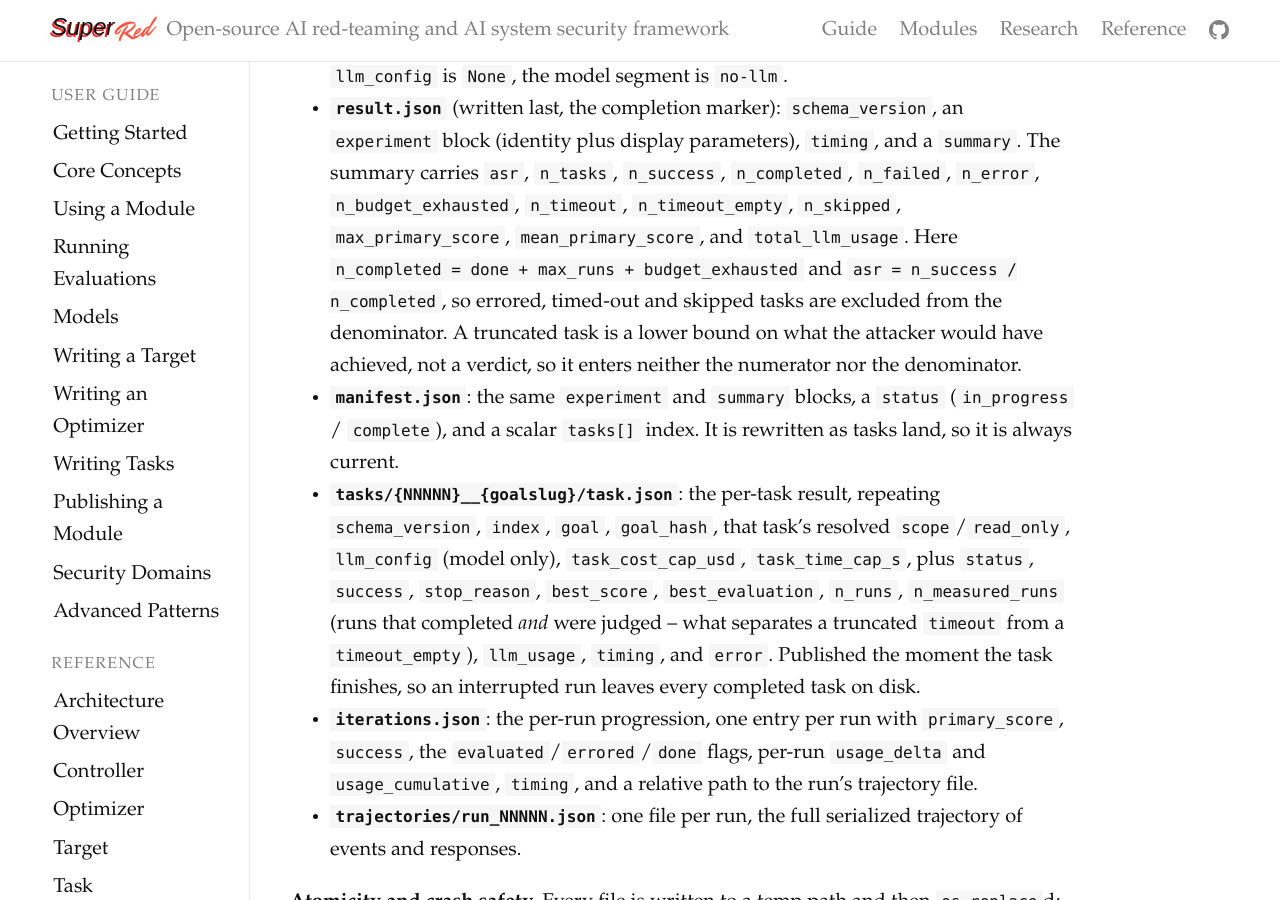
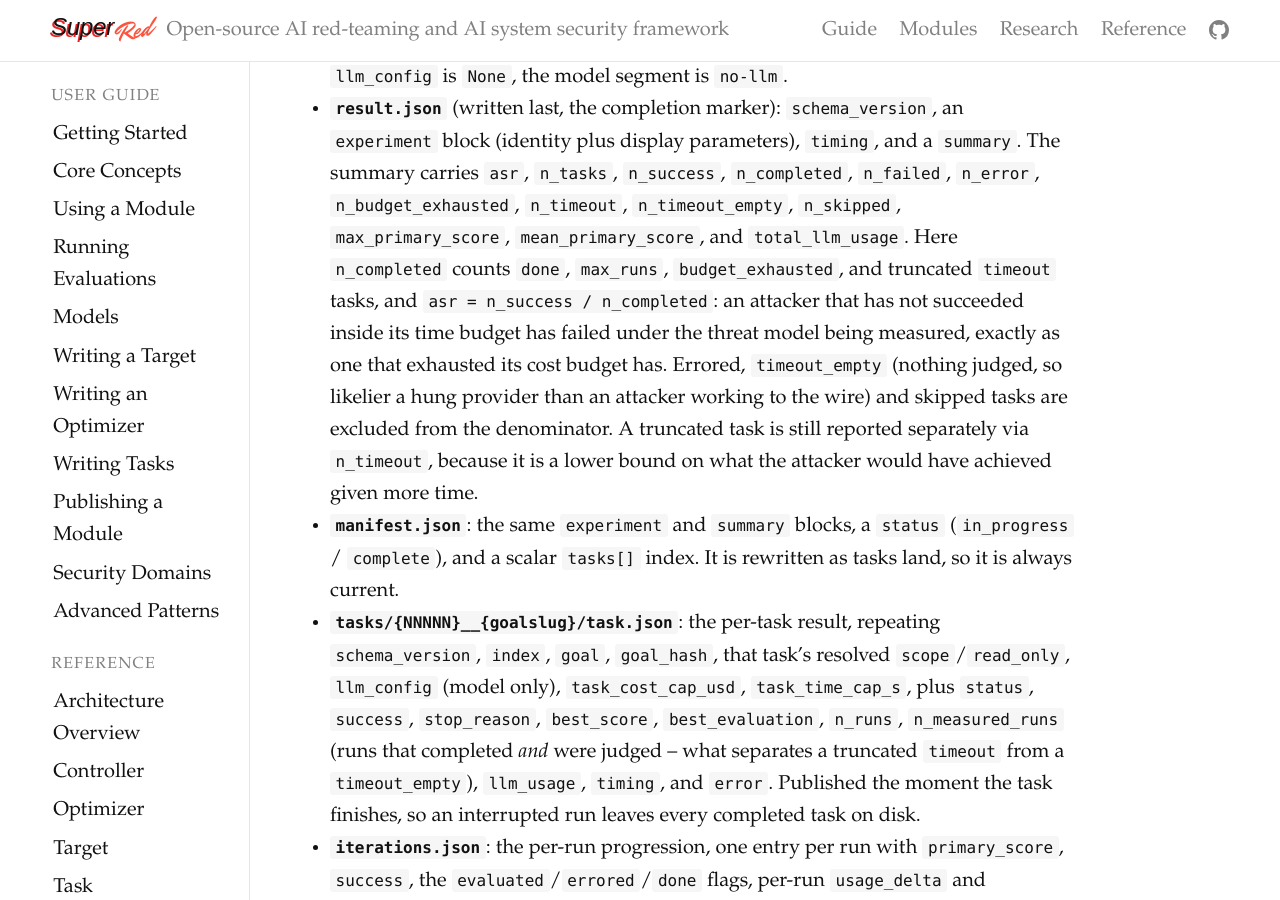
Before and after one commit to RoldSI/superred, a Jekyll site: the page built from docs/reference/results.md, in a window 1280 px wide and 900 px high, scrolled down 4240 px. Built offline with Jekyll 4.4.1, drawn with Linux system fonts in a browser that asks for light colours; some web fonts are replaced.

Commit message:
docs: cleanup budget keys on a cancellation in flight; results.md counts timeout in the ASR
Two corrections from a re-review of this branch:

- The budget wording said cleanup is bounded 'only when a cap is set'. The
  code keys on a cancellation actually being in flight, so an outer
  cancellation (Ctrl-C) is bounded the same way -- which is what keeps an
  interrupt from being pinned by a hanging teardown. Say that, in the
  controller docstring, the finally comment, the optimizer interface, and
  both doc pages.

- docs/reference/results.md still said n_completed excludes timed-out tasks
  and that a truncated task enters neither side of the ASR. persistence.py
  has counted status 'timeout' in the denominator since #42; this branch
  fixed the same claim in two other doc spots but missed this one.

Co-Authored-By: Claude Fable 5 <noreply@anthropic.com>

```diff
--- a/docs/reference/results.md
+++ b/docs/reference/results.md
@@ -133,11 +133,15 @@ readable data.)
   `summary`. The summary carries `asr`, `n_tasks`, `n_success`, `n_completed`,
   `n_failed`, `n_error`, `n_budget_exhausted`, `n_timeout`, `n_timeout_empty`,
   `n_skipped`, `max_primary_score`, `mean_primary_score`, and `total_llm_usage`.
-  Here `n_completed = done + max_runs + budget_exhausted` and
-  `asr = n_success / n_completed`, so errored, timed-out and skipped tasks are
-  excluded from the denominator. A truncated task is a lower bound on what the
-  attacker would have achieved, not a verdict, so it enters neither the
-  numerator nor the denominator.
+  Here `n_completed` counts `done`, `max_runs`, `budget_exhausted`, and
+  truncated `timeout` tasks, and `asr = n_success / n_completed`: an attacker
+  that has not succeeded inside its time budget has failed under the threat
+  model being measured, exactly as one that exhausted its cost budget has.
+  Errored, `timeout_empty` (nothing judged, so likelier a hung provider than an
+  attacker working to the wire) and skipped tasks are excluded from the
+  denominator. A truncated task is still reported separately via `n_timeout`,
+  because it is a lower bound on what the attacker would have achieved given
+  more time.
 - **`manifest.json`**: the same `experiment` and `summary` blocks, a `status`
   (`in_progress` / `complete`), and a scalar `tasks[]` index. It is rewritten as
   tasks land, so it is always current.
```
Also changed, not shown: docs/guide/writing-an-optimizer.md (+5 -4 lines), docs/reference/controller.md (+6 -2 lines), 2 other files.
